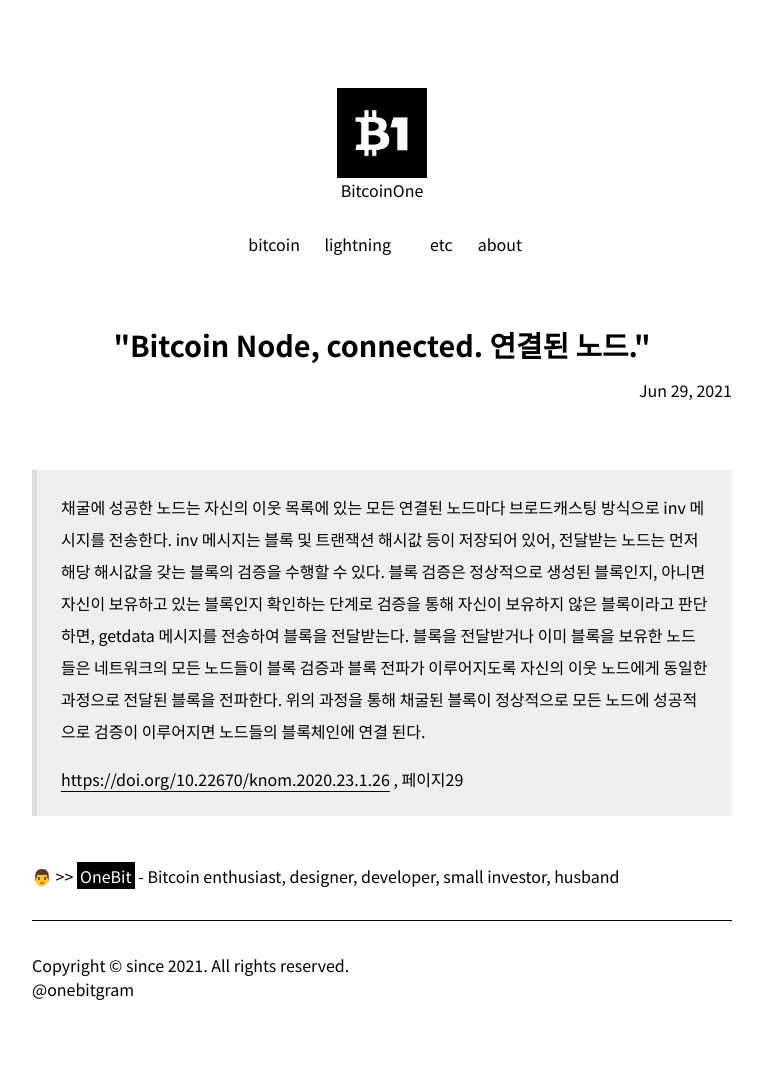
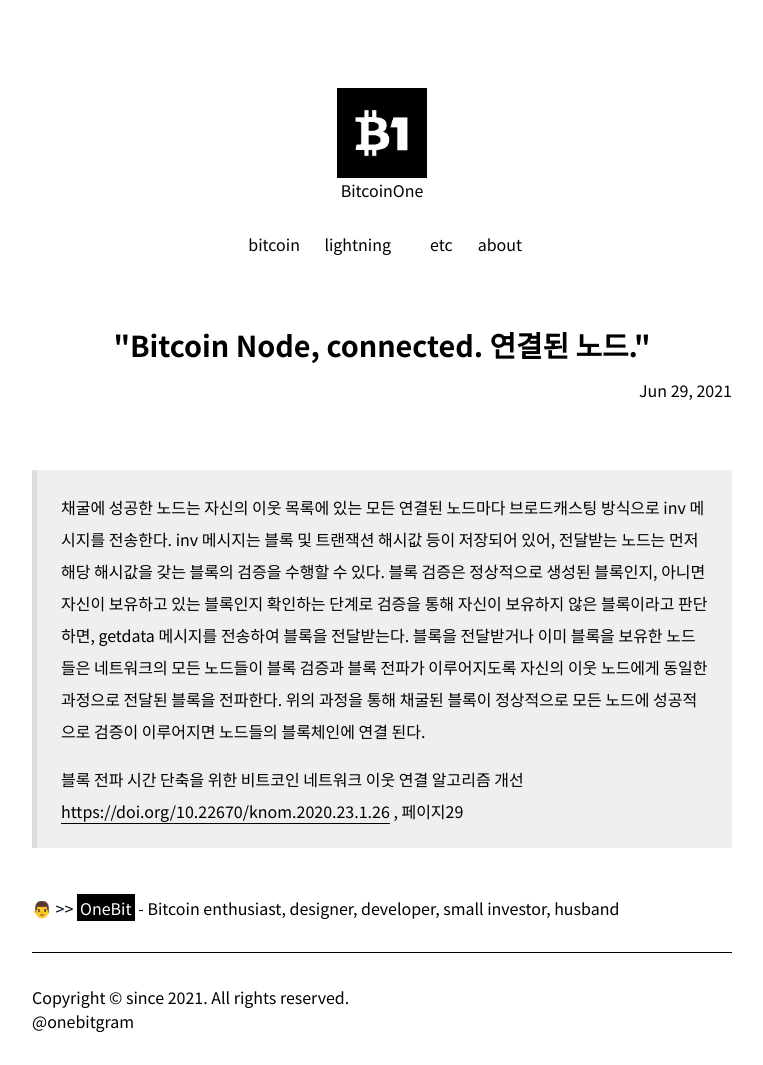
Before and after one commit to onebitco/onebitco.github.io, a Jekyll site: the page built from _posts/2021-06-29-node1.markdown, in a window 1280 px wide. Shown: the whole page, without its empty margins (258-1021 px from the left). Built offline with Jekyll 4.4.1, drawn with Linux system fonts in a browser that asks for light colours; comment, search, counter and statistics services are not loaded; before the commit the page ends 1033 px from its top, so only the background shows below that.

Commit message:
quote edit

```diff
--- a/_posts/2021-06-29-node1.markdown
+++ b/_posts/2021-06-29-node1.markdown
@@ -7,4 +7,5 @@ categories: bitcoin
 
 >채굴에 성공한 노드는 자신의 이웃 목록에 있는 모든 연결된 노드마다 브로드캐스팅 방식으로 inv 메시지를 전송한다. inv 메시지는 블록 및 트랜잭션 해시값 등이 저장되어 있어, 전달받는 노드는 먼저 해당 해시값을 갖는 블록의 검증을 수행할 수 있다. 블록 검증은 정상적으로 생성된 블록인지, 아니면 자신이 보유하고 있는 블록인지 확인하는 단계로 검증을 통해 자신이 보유하지 않은 블록이라고 판단하면, getdata 메시지를 전송하여 블록을 전달받는다. 블록을 전달받거나 이미 블록을 보유한 노드들은 네트워크의 모든 노드들이 블록 검증과 블록 전파가 이루어지도록 자신의 이웃 노드에게 동일한 과정으로 전달된 블록을 전파한다. 위의 과정을 통해 채굴된 블록이 정상적으로 모든 노드에 성공적으로 검증이 이루어지면 노드들의 블록체인에 연결 된다.
 >
+>블록 전파 시간 단축을 위한 비트코인 네트워크 이웃 연결 알고리즘 개선
 ><https://doi.org/10.22670/knom.2020.23.1.26> , 페이지29
```
